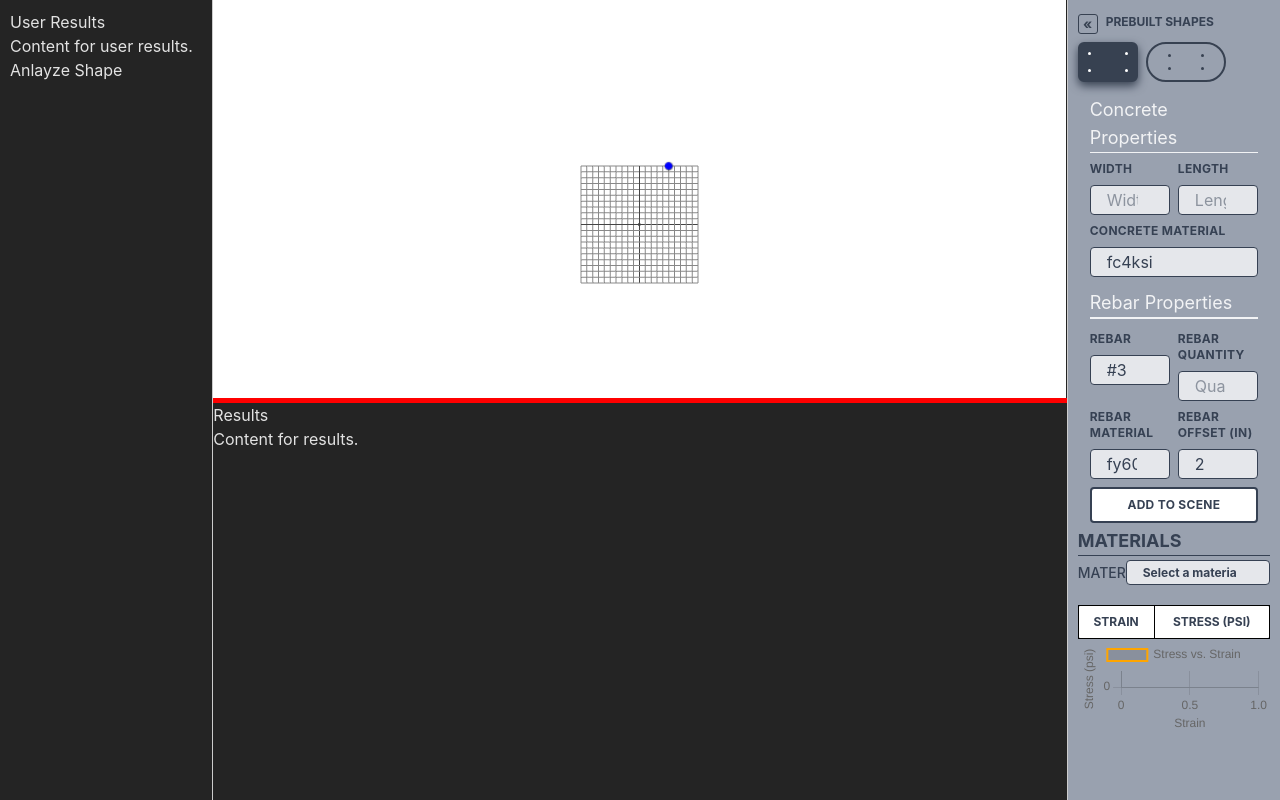
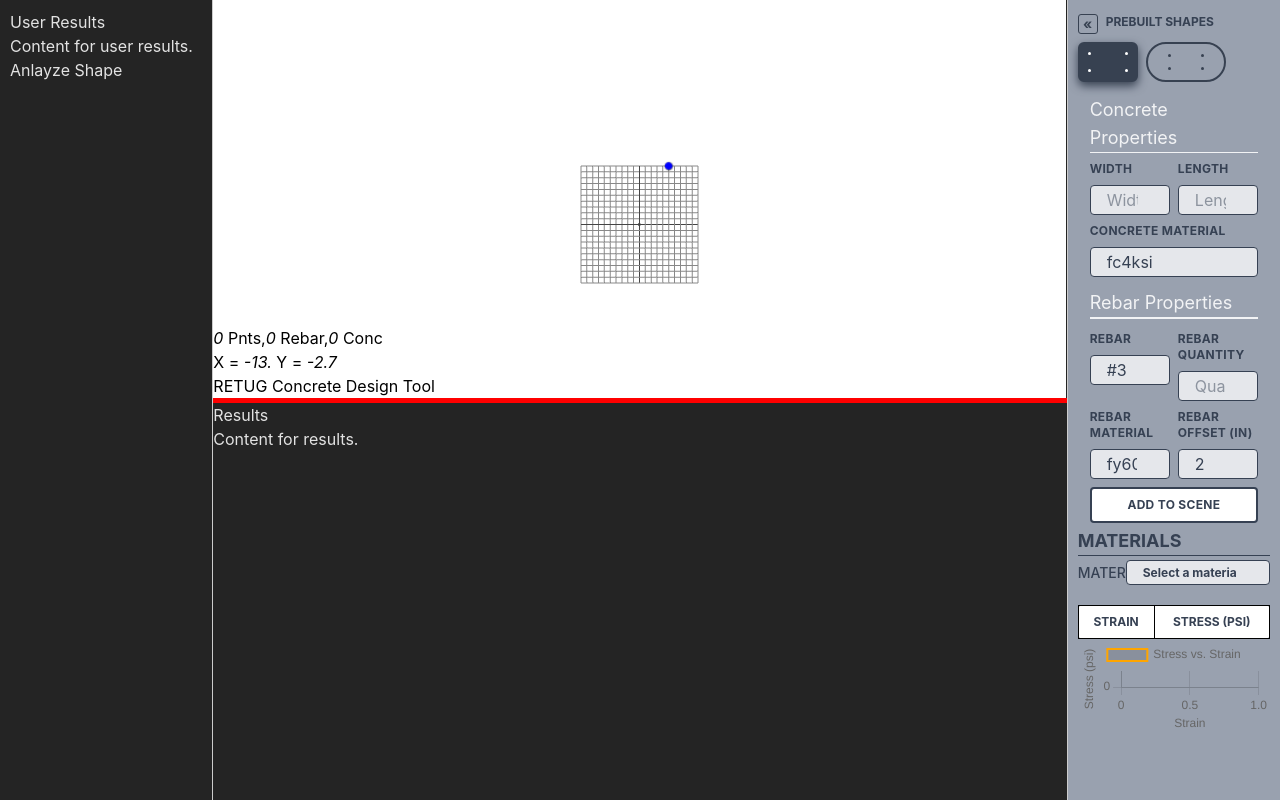
Before and after one commit to retug/concJS, a website built with Vite: page index.html in a window 1280 px wide. Built offline with nearby package versions, Linux system fonts and the light colour scheme.

Commit message:
adding selection text to html

```diff
--- a/index.html
+++ b/index.html
@@ -14,20 +14,24 @@
     </div>
 
     <div id="middleColumn">
-      <div id="concGui">
+      <div id="concGui" class="relative">
+          <div id="windowProps" class="absolute bottom-0 text-black">
+            <p> <var id="pointsSelected">0</var> Pnts,<var id="rebarSelected">0</var> Rebar,<var id="concSelected">0</var> Conc   </p>
+            <p> X = <var id="xVal">-13.</var> Y = <var id="yVal">-2.7</var> </p>
+            <h2>RETUG Concrete Design Tool</h2>
+          </div>
           <div id="materialsandShapesClosed" class="absolute top-1 right-4"></div>
           <canvas></canvas>
+
       </div>
       <div id="drag-bar"></div> <!-- Drag bar for resizing -->
       <div id="results">
           <h3>Results</h3>
           <p>Content for results.</p>
       </div>
-  </div>
+    </div>
 
     <div id="materialsandShapes" class="bg-gray-400">
-
-
       <div id="shapeContent" class="block uppercase text-gray-700 text-xs font-bold mb-2">
         <div class="flex space-x-2 py-1">
           <div id="materialsandShapesExpanded">
@@ -243,7 +247,6 @@
           <tbody></tbody>
         </table>
         <canvas id="stressStrainChart"></canvas>
-
       </div>
     </div>
     <script type="module" src="/src/main.js"></script>
```
Also changed, not shown: src/concGUI.js (added), src/style.css (line endings or trailing spaces).
